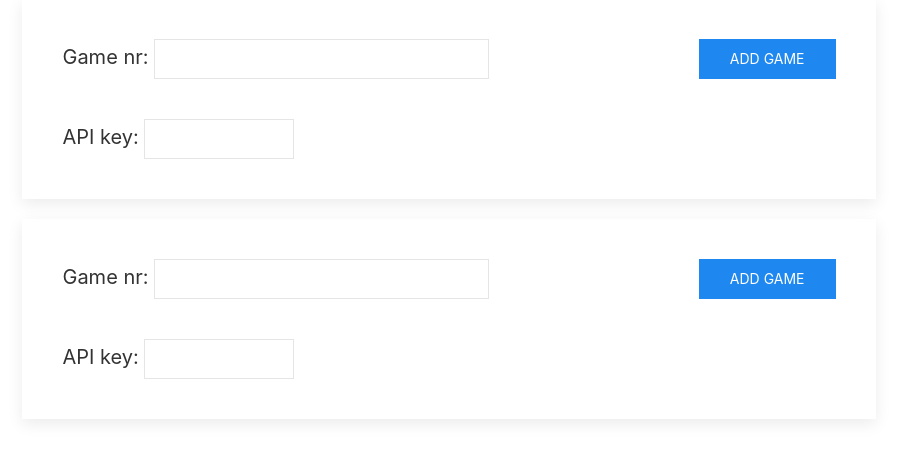
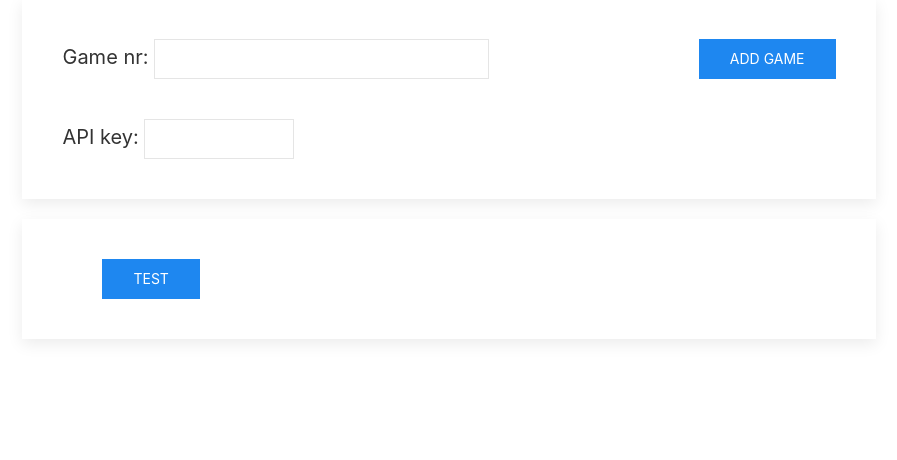
Before and after one commit to olus2000/nptimelapse, a Flask app: page / in a window 1280 px wide. Shown: the part 239-699 px from the top of the page, without its empty margins (191-1088 px from the left). Run offline with Flask 2, Linux system fonts and the light colour scheme; data that the repository does not hold is empty; parts of the project's set-up code (start-up, migrations or seed data) failed here and were passed over; some libraries are stand-ins or nearby versions.

Commit message:
First connection to np2stats

```diff
--- a/nptimelapse/index.py
+++ b/nptimelapse/index.py
@@ -85,16 +85,24 @@ def browse_games():
     return render_template('browse_games.html', games=games)
 
 
-@bp.route('/game/<int:game_id>')
+@bp.route('/game/<string:game_id>')
 def game_info(game_id):
-    # Query games
-    game_data = db.session.query(func.min(Owner.tick), func.max(Owner.tick), Game) \
-        .filter(Game.id == game_id).join(Game.owners).group_by(Game.id).one_or_none()
-    if game_data is None:
-        flash(f'Game {game_id} is not registered')
+    if game_id.isnumeric():
+        # Query game
+        game_data = db.session.query(func.min(Owner.tick), func.max(Owner.tick), Game) \
+            .filter(Game.id == int(game_id)).join(Game.owners).group_by(Game.id).one_or_none()
+        if game_data is None:
+            flash(f'Game {game_id} is not registered!')
+            return redirect(url_for('index.browse_games'))
+        start_tick, end_tick, game = game_data
+    elif game_id == 'external':
+        payload = requests.get('https://np2stats.dysp.info/api/timelapsedata.php').json()
+        start_tick = min(min(int(tick) for tick in star['owners']) for star in payload['stars'].values())
+        end_tick = max(max(int(tick) for tick in star['owners']) for star in payload['stars'].values())
+        game = Game(id=game_id, name=payload['name'], close_date=payload['close_date'], api_key='')
+    else:
+        flash(f'Invalid game identifier: {game_id}!')
         return redirect(url_for('index.browse_games'))
-    start_tick, end_tick, game = game_data
-
     return render_template('game_info.html',
                            game=game,
                            game_length=end_tick - start_tick + 1)
@@ -102,23 +110,22 @@ def game_info(game_id):
 
 @bp.route('/game/<string:game_id>/timelapse_request')
 def timelapse_request(game_id):
-    match game_id:
-        case i if i.isnumeric():
-            # Query game
-            game_data = db.session.query(func.min(Owner.tick), func.max(Owner.tick), Game) \
-                .filter(Game.id == int(game_id)).join(Game.owners).group_by(Game.id).one_or_none()
-            if game_data is None:
-                flash(f'Game {game_id} is not registered!')
-                return redirect(url_for('index.browse_games'))
-            start_tick, end_tick, game = game_data
-        case 'external':
-            payload = requests.get('https://np2stats.dysp.info/api/timelapsedata.php').json()
-            start_tick = min(min(int(tick) for tick in star['owners']) for star in payload['stars'].values())
-            end_tick = max(max(int(tick) for tick in star['owners']) for star in payload['stars'].values())
-            game = Game(id=payload['id'], name=payload['name'], close_date=payload['close_date'], api_key='')
-        case _:
-            flash(f'Invalid game identifier: {game_id}!')
+    if game_id.isnumeric():
+        # Query game
+        game_data = db.session.query(func.min(Owner.tick), func.max(Owner.tick), Game) \
+            .filter(Game.id == int(game_id)).join(Game.owners).group_by(Game.id).one_or_none()
+        if game_data is None:
+            flash(f'Game {game_id} is not registered!')
             return redirect(url_for('index.browse_games'))
+        start_tick, end_tick, game = game_data
+    elif game_id == 'external':
+        payload = requests.get('https://np2stats.dysp.info/api/timelapsedata.php').json()
+        start_tick = min(min(int(tick) for tick in star['owners']) for star in payload['stars'].values())
+        end_tick = max(max(int(tick) for tick in star['owners']) for star in payload['stars'].values())
+        game = Game(id=game_id, name=payload['name'], close_date=payload['close_date'], api_key='')
+    else:
+        flash(f'Invalid game identifier: {game_id}!')
+        return redirect(url_for('index.browse_games'))
 
     # Get request arguments
     if 'star' in request.args:
--- a/nptimelapse/templates/browse_games.html
+++ b/nptimelapse/templates/browse_games.html
@@ -36,22 +36,9 @@
     </div>
     <div class='uk-margin-auto uk-margin uk-width-2-3@s uk-card uk-card-body uk-card-default'>
         <h4>
-            <form action="{{ url_for('index.timelapse_request', game_id='external') }}" method="GET" uk-grid>
-                <div class="uk-width-expand@m uk-first-column" uk-grid>
-                    <div class="uk-first-column" uk-margin>
-                            Game nr:
-                            <input class="uk-input uk-width-auto uk-margin-small-right"
-                                type="number" id="game_id" name="game_id"
-                                min="1000000000000000">
-                    </div>
-                    <div class="uk-width-auto@l" uk-margin>
-                            API key:
-                            <input class="uk-input uk-width-small uk-margin-small-right"
-                                type="text" id="api_key" name="api_key">
-                    </div>
-                </div>
+            <form action="{{ url_for('index.game_info', game_id='external') }}" method="GET" uk-grid>
                 <div class="uk-width-auto@m">
-                    <input class='uk-button uk-align-right uk-button-primary' type='submit' value='Add game'>
+                    <input class='uk-button uk-align-right uk-button-primary' type='submit' value='Test'>
                 </div>
             </form>
         </h4>
```
Also changed, not shown: nptimelapse/tasks.py (+4 -3 lines).
